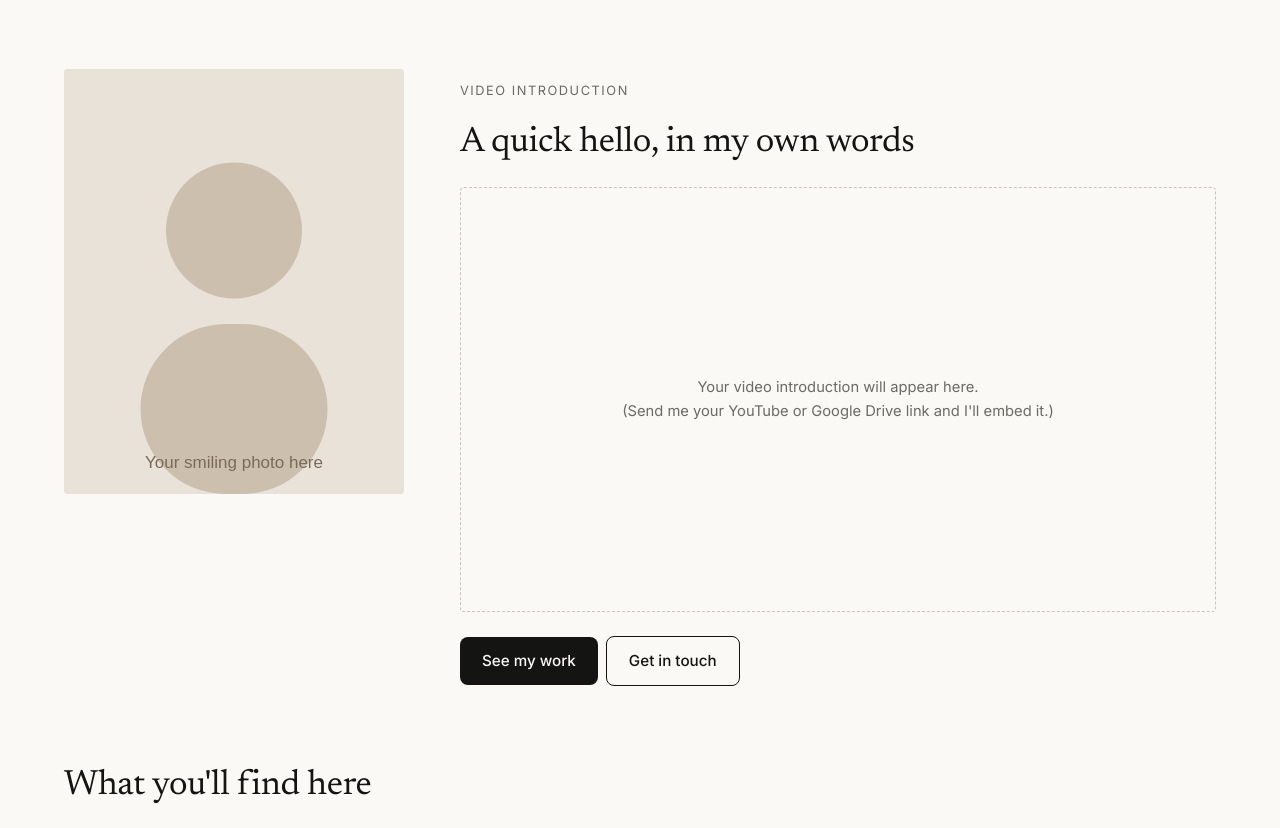
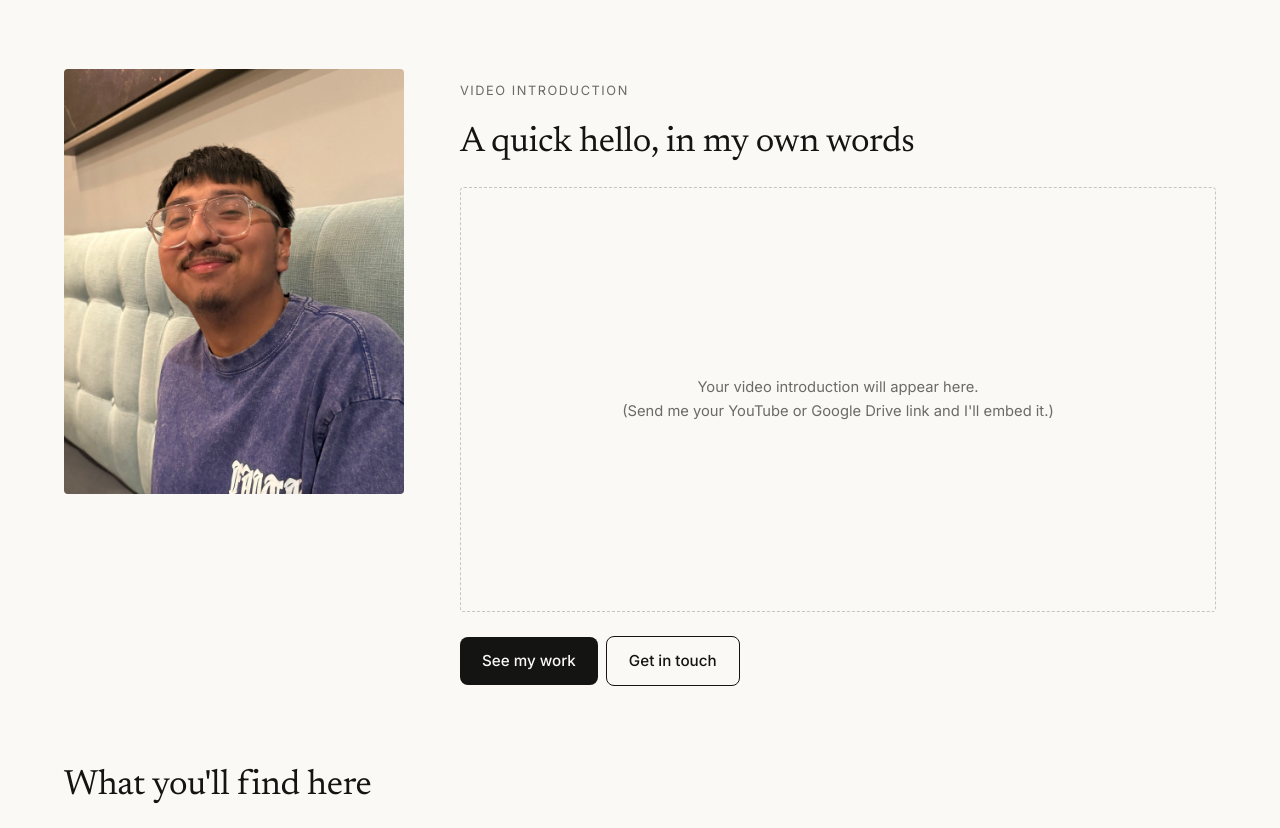
Before and after one commit to SamEmora/SamEmora.github.io, a plain HTML site: page index.html in a window 1280 px wide. Shown: the part 929-1757 px from the top of the page. Drawn offline with Linux system fonts and the light colour scheme.

Commit message:
Home: add Samuel's photo
Co-Authored-By: Claude Opus 5.5 <noreply@anthropic.com>

```diff
--- a/index.html
+++ b/index.html
@@ -14,7 +14,7 @@
 </section>
 <p class="prose">Welcome! I'm a student at The University of Texas at Dallas who loves turning ideas into clear, confident communication. This site shows how my writing, presenting, and teamwork grew this semester, and where I'm headed next.</p>
 <section class="split">
-<img class="photo" src="images/headshot.svg" alt="Photo of Samuel smiling">
+<img class="photo" src="images/samuel.jpg" alt="Photo of Samuel smiling">
 <div>
 <p class="kicker">Video introduction</p>
 <h2 style="margin-top:8px">A quick hello, in my own words</h2>
```
Also changed, not shown: images/samuel.jpg (added).
